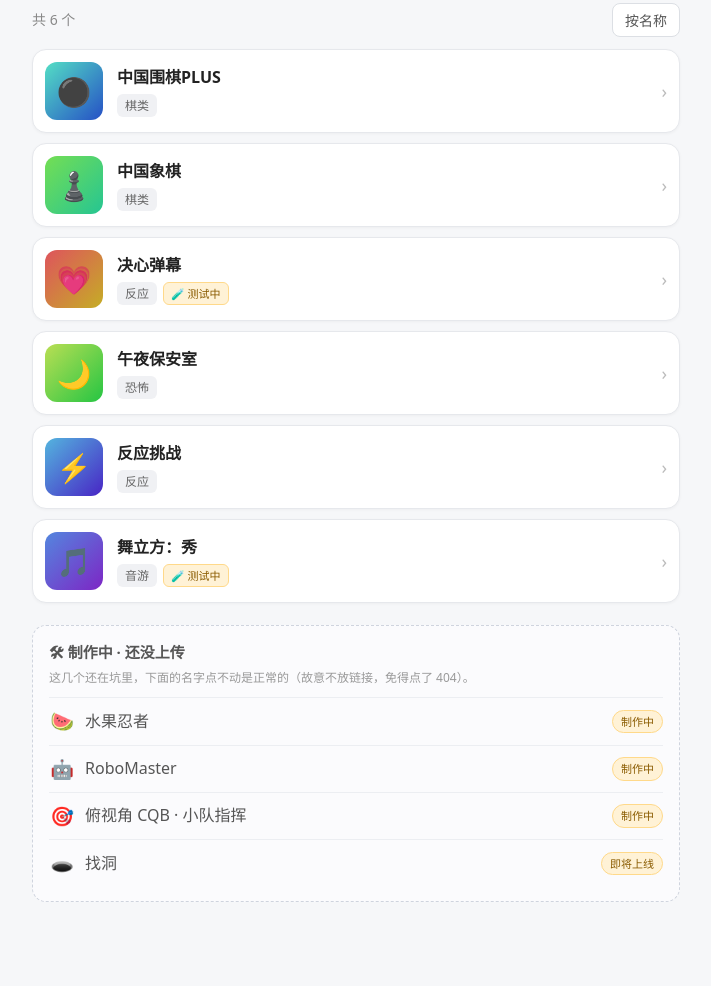
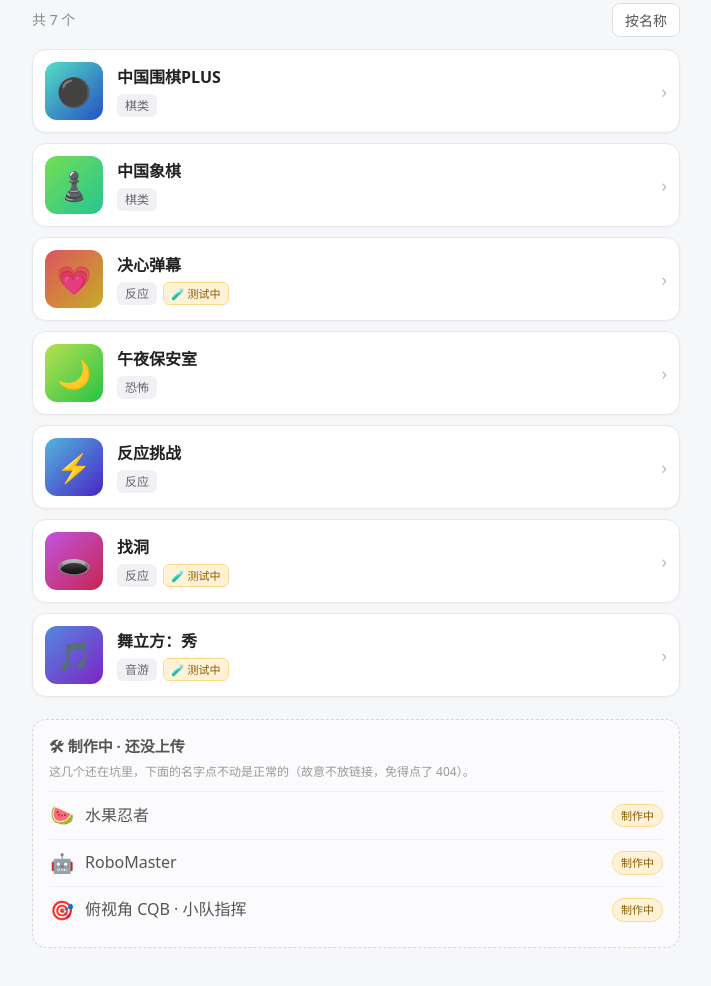
Before and after one commit to XIANGgo-furry/HtmlGamesUnite, a plain HTML site: page index.html in a window 1280 px wide. Shown: the part 1121-2107 px from the top of the page, without its empty margins (284-995 px from the left). Before the commit the page ends 2083 px from the top, so only its background shows below. Drawn offline with Linux system fonts and the light colour scheme.

Commit message:
上线找洞：RAW 新增找洞测试卡片，移除即将上线预告

```diff
--- a/index.html
+++ b/index.html
@@ -116,7 +116,6 @@ details li{margin:5px 0}
     <div class="soon-item"><span class="ic">🍉</span><span class="nm">水果忍者</span><span class="st">制作中</span></div>
     <div class="soon-item"><span class="ic">🤖</span><span class="nm">RoboMaster</span><span class="st">制作中</span></div>
     <div class="soon-item"><span class="ic">🎯</span><span class="nm">俯视角 CQB · 小队指挥</span><span class="st">制作中</span></div>
-    <div class="soon-item"><span class="ic">🕳️</span><span class="nm">找洞</span><span class="st">即将上线</span></div>
   </div>
 </div>
 <!-- 联机能力统一由 relay.js 提供；首页与所有游戏共用同一份实现 -->
@@ -139,6 +138,7 @@ const RAW = `
 中国象棋 | 棋类 | ♟️ | 中国象棋.html
 反应挑战 | 反应 | ⚡ | 反应力.html
 决心弹幕 | 反应 | 💗 | 节奏与弹幕.html | 测试中
+找洞 | 反应 | 🕳️ | 找洞.html | 测试中
 `;
 /* ↑↑↑ 加完保存并提交，GitHub Pages 会自动更新，别的都不用动 ↑↑↑
    第 5 列可选：填上就显示「🧪 xxx」角标；留空就跟旧行一样，不加角标 */
```
